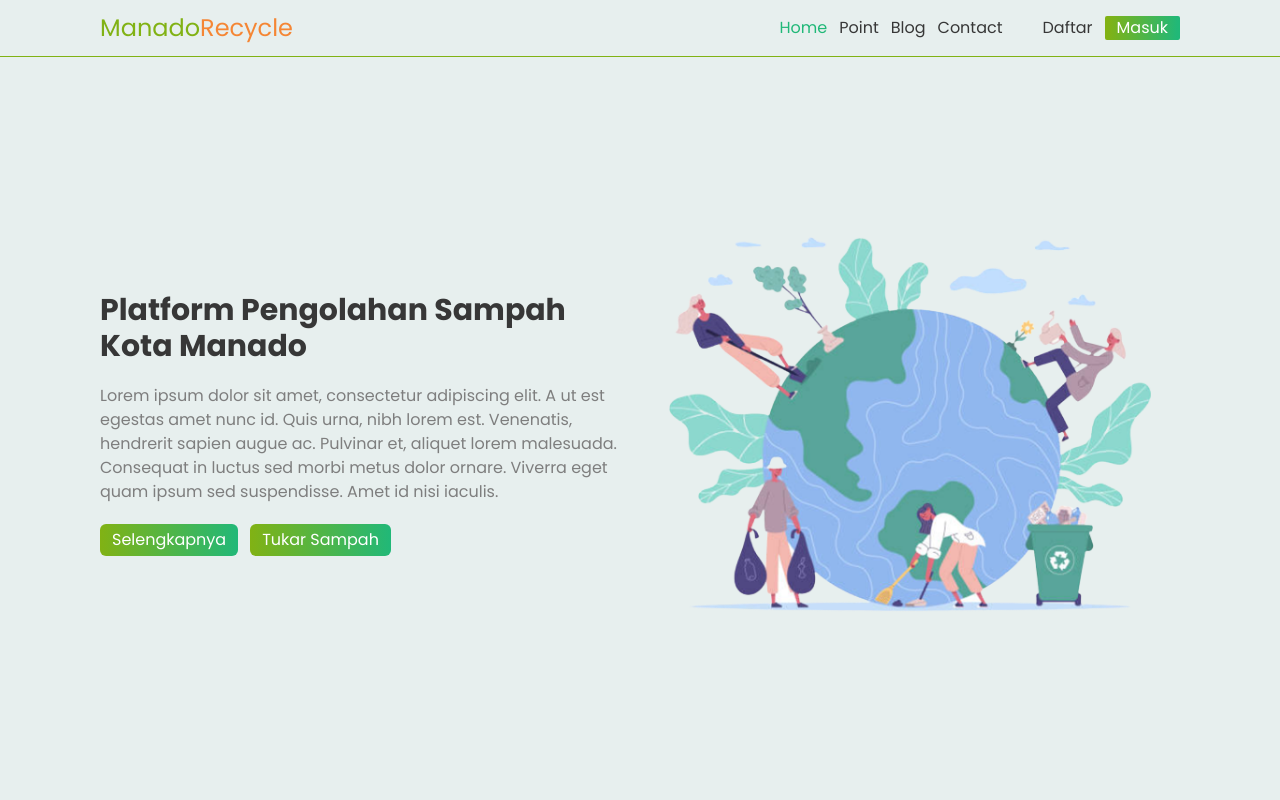
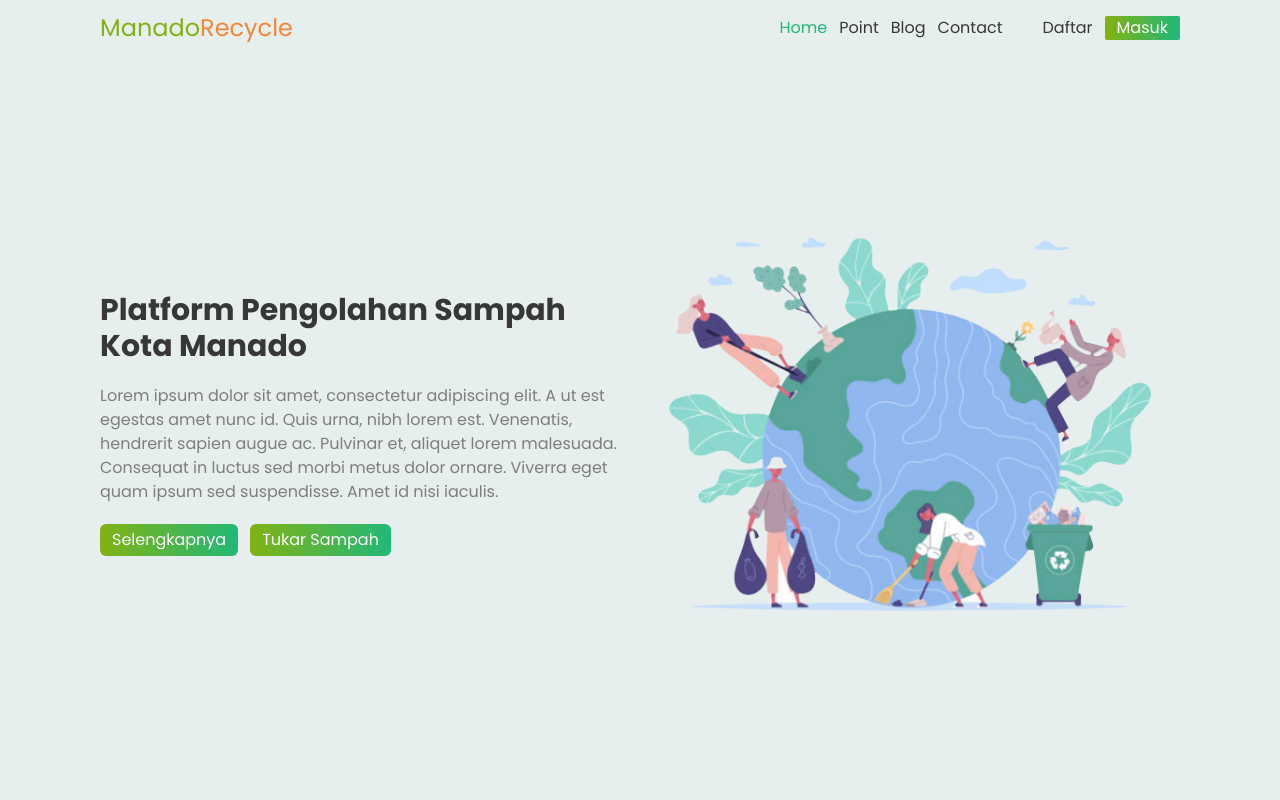
Before and after one commit to rivopelu/Manado-Sampah, a React (Create React App) app: page / in a window 1280 px wide. Shown: the top 800 px of the page. Built offline with nearby package versions, Linux system fonts and the light colour scheme.

Commit message:
navcolorr;

```diff
--- a/src/components/molekul/NavbarComp.jsx
+++ b/src/components/molekul/NavbarComp.jsx
@@ -2,7 +2,17 @@ import React, { useState } from 'react'
 import { NavLink, Link } from 'react-router-dom'
 import './style/Navbar.scss'
 const NavbarComp = () => {
+    const [color, setColor] = useState(false)
 
+    const changeColor = () => {
+        if (window.scrollY >= 90) {
+            setColor(true)
+        } else {
+            setColor(false)
+        }
+    }
+
+    window.addEventListener('scroll', changeColor)
     const [klikToggle, setKlikToggle] = useState(true)
 
     const onClickToggle = () => {
@@ -17,7 +27,7 @@ const NavbarComp = () => {
         { id: 4, title: 'Contact', link: '/contact' },
     ]
     return (
-        <div className='fixed  z-40 navbarComp py-3 border-b border-ijo bg-base'>
+        <div className={`fixed  z-40 navbarComp py-3 border-b ${color ? 'border-ijo' : 'border-base'} bg-base`}>
             <div className="containerMain  w-screen flex justify-between ">
 
                 <Link to='/' className="brand lg:text-2xl">
```
